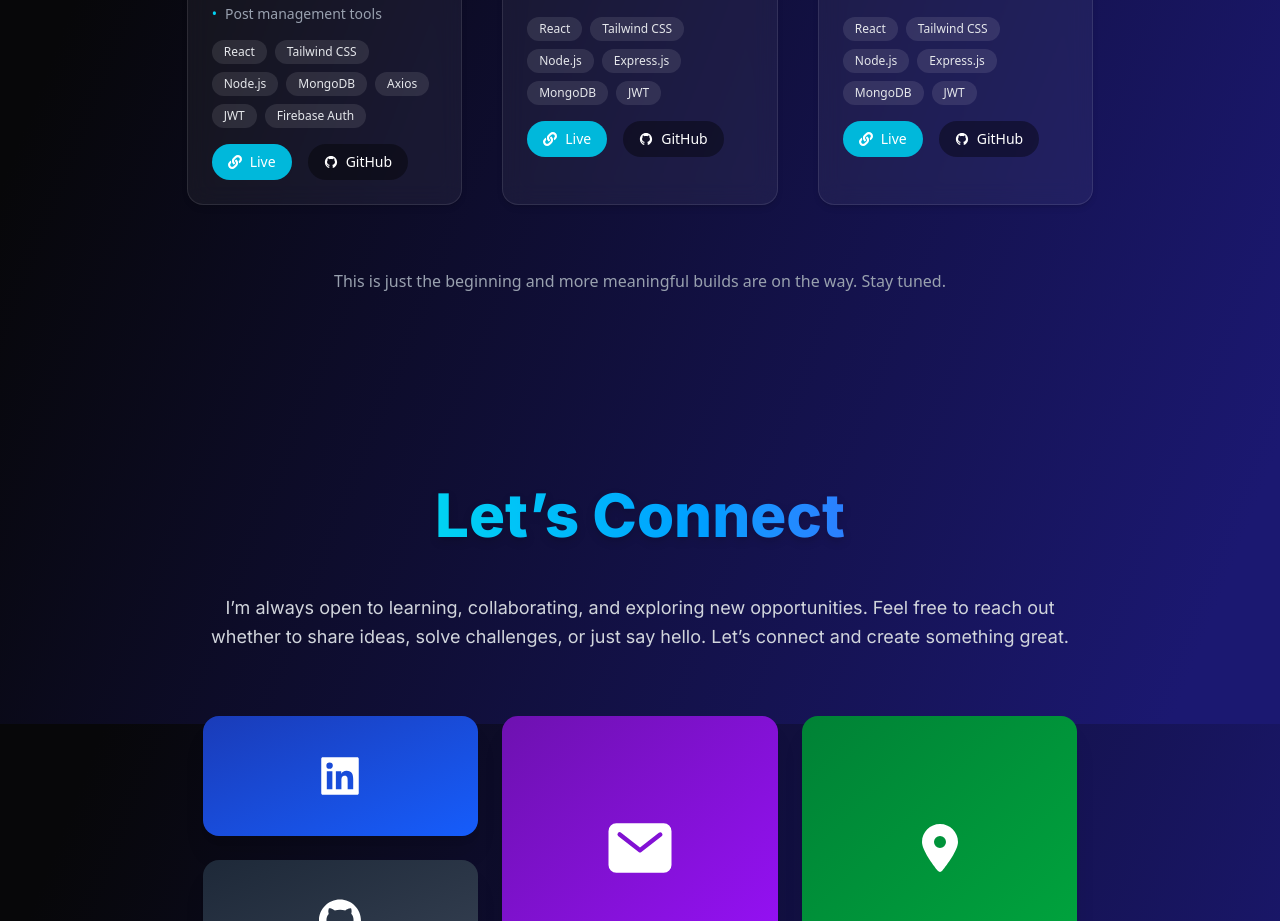
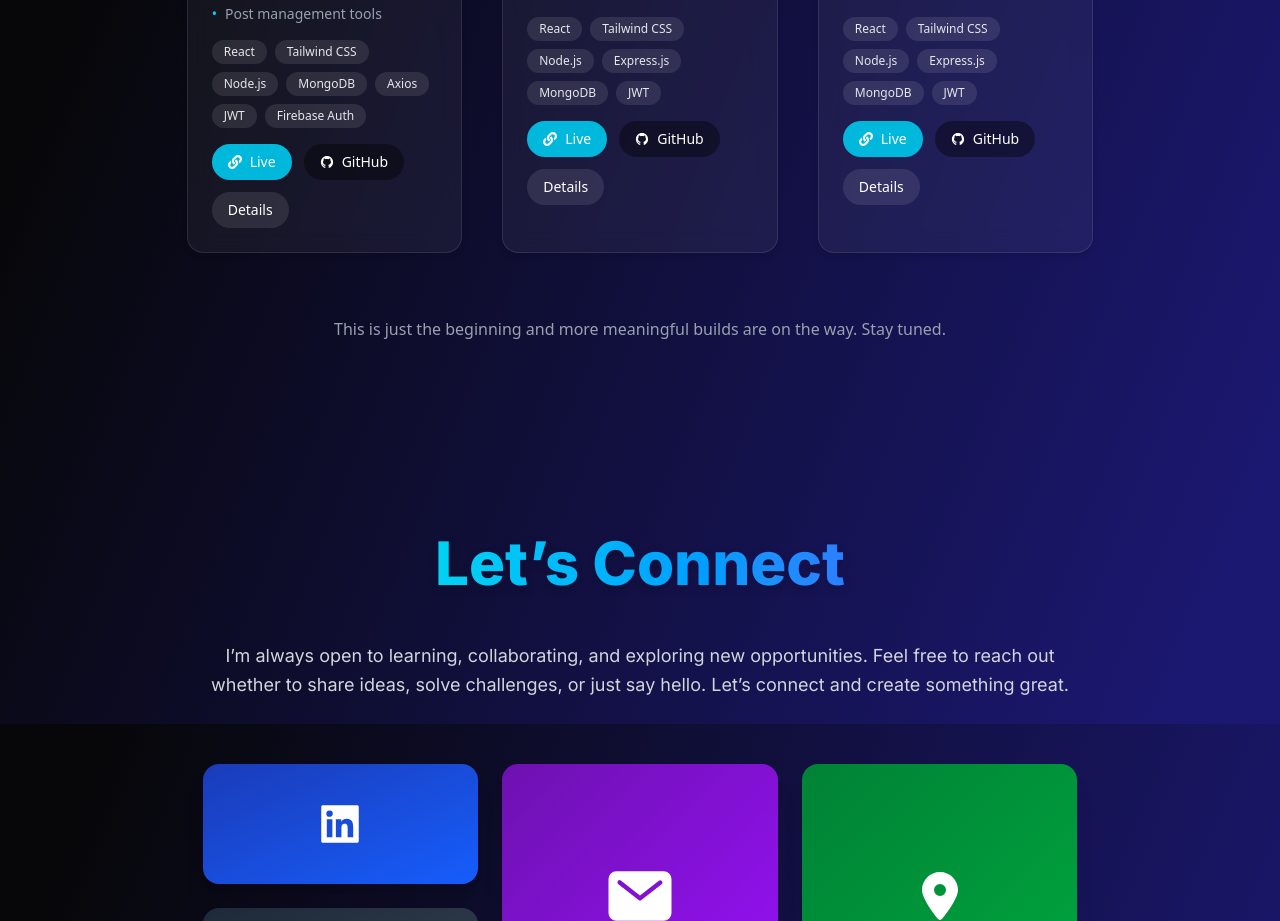
Before and after one commit to Tonmoy-codebreak/myportfolio, a React (Vite) app: page / in a window 1280 px wide. Shown: the part 4900-5821 px from the top of the page. Built offline with nearby package versions, Linux system fonts and the light colour scheme.

Commit message:
added details button

```diff
--- a/src/Components/Navbar.jsx
+++ b/src/Components/Navbar.jsx
@@ -104,8 +104,8 @@ const Navbar = () => {
         {/* Navbar End */}
         <div className="navbar-end">
           <a
-            href="#"
-            target="_blank"
+            href=""
+
             rel="noopener noreferrer"
             className="relative cursor-pointer py-2 px-4 md:py-3 md:px-8 text-center font-barlow inline-flex justify-center text-sm uppercase text-white rounded-lg border-solid transition-transform duration-300 ease-in-out group outline-offset-4 focus:outline-2 focus:outline-white focus:outline-offset-4 overflow-hidden"
           >
--- a/src/Components/Projects.jsx
+++ b/src/Components/Projects.jsx
@@ -1,78 +1,97 @@
-import React from 'react';
-import { motion } from 'framer-motion';
-import { FaLink } from 'react-icons/fa';
-import { AiFillGithub } from 'react-icons/ai';
+import React, { useState } from "react";
+import { motion } from "framer-motion";
+import { FaLink } from "react-icons/fa";
+import { AiFillGithub } from "react-icons/ai";
+import Details from "../Pages/Details";
+
 
 const fadeIn = (delay = 0) => ({
   hidden: { opacity: 0, y: 20 },
   visible: {
     opacity: 1,
     y: 0,
-    transition: { duration: 0.6, ease: 'easeOut', delay },
+    transition: { duration: 0.6, ease: "easeOut", delay },
   },
 });
 
 const Projects = () => {
+  const [selectedProject, setSelectedProject] = useState(null);
+
   const projects = [
     {
       id: 1,
-      title: 'LeafLink',
-      image: 'https://i.ibb.co/C5YGDqkj/Screenshot-1788.png',
+      title: "LeafLink",
+      image: "https://i.ibb.co/C5YGDqkj/Screenshot-1788.png",
       description:
-        'LeafLink is a vibrant gardening platform where users share tips, join events, and connect with growers. It features public/private posts, event sliders, and rich profiles.',
+        "LeafLink is a vibrant gardening platform where users share tips, join events, and connect with growers. It features public/private posts, event sliders, and rich profiles.",
       features: [
-        'Tip sharing (public/private)',
-        'Event showcasing',
-        'Gardener network',
-        'Post management tools',
+        "Tip sharing (public/private)",
+        "Event showcasing",
+        "Gardener network",
+        "Post management tools",
       ],
       technologies: [
-        'React',
-        'Tailwind CSS',
-        'Node.js',
-        'MongoDB',
-        'Axios',
-        'JWT',
-        'Firebase Auth',
+        "React",
+        "Tailwind CSS",
+        "Node.js",
+        "MongoDB",
+        "Axios",
+        "JWT",
+        "Firebase Auth",
       ],
-      liveLink: 'https://leaf-link-app.web.app/',
-      githubLink: 'https://github.com/Tonmoy-codebreak/leaflink-clientside',
+      liveLink: "https://leaf-link-app.web.app/",
+      githubLink: "https://github.com/Tonmoy-codebreak/leaflink-clientside",
     },
     {
       id: 2,
-      title: 'BlogBox',
-      image: 'https://i.ibb.co/7tGmGn9t/Screenshot-1789.png',
+      title: "BlogBox",
+      image: "https://i.ibb.co/7tGmGn9t/Screenshot-1789.png",
       description:
-        'BlogBox is a full-stack blog platform with modern UI, wishlist system, category filters, and animation-rich experience. Auth is secure and smooth.',
+        "BlogBox is a full-stack blog platform with modern UI, wishlist system, category filters, and animation-rich experience. Auth is secure and smooth.",
       features: [
-        'Blog creation/reading',
-        'Secure authentication',
-        'Wishlist + category filter',
-        'Search functionality',
+        "Blog creation/reading",
+        "Secure authentication",
+        "Wishlist + category filter",
+        "Search functionality",
       ],
-      technologies: ['React', 'Tailwind CSS', 'Node.js', 'Express.js', 'MongoDB', 'JWT'],
-      liveLink: 'https://blogbox-1d1b8.web.app/',
-      githubLink: 'https://github.com/Tonmoy-codebreak/blogbox-clientside',
+      technologies: [
+        "React",
+        "Tailwind CSS",
+        "Node.js",
+        "Express.js",
+        "MongoDB",
+        "JWT",
+      ],
+      liveLink: "https://blogbox-1d1b8.web.app/",
+      githubLink: "https://github.com/Tonmoy-codebreak/blogbox-clientside",
     },
     {
       id: 3,
-      title: 'DocTalk',
-      image: 'https://i.ibb.co/hRCjBWjZ/Screenshot-1790.png',
+      title: "DocTalk",
+      image: "https://i.ibb.co/hRCjBWjZ/Screenshot-1790.png",
       description:
-        'DocTalk lets users easily find doctors, check their profiles, and book appointments for virtual or in-person visits with real-time availability.',
+        "DocTalk lets users easily find doctors, check their profiles, and book appointments for virtual or in-person visits with real-time availability.",
       features: [
-        'Doctor directory + filters',
-        'Appointment scheduling',
-        'Responsive profiles',
-        'Clean UI for mobile/desktop',
+        "Doctor directory + filters",
+        "Appointment scheduling",
+        "Responsive profiles",
+        "Clean UI for mobile/desktop",
       ],
-      technologies: ['React', 'Tailwind CSS', 'Node.js', 'Express.js', 'MongoDB', 'JWT'],
-      liveLink: 'https://doc-talk-tonmoy.netlify.app/',
-      githubLink: 'https://github.com/Tonmoy-codebreak/doctalk',
+      technologies: [
+        "React",
+        "Tailwind CSS",
+        "Node.js",
+        "Express.js",
+        "MongoDB",
+        "JWT",
+      ],
+      liveLink: "https://doc-talk-tonmoy.netlify.app/",
+      githubLink: "https://github.com/Tonmoy-codebreak/doctalk",
     },
   ];
 
   return (
+    <>
       <section id="projects" className="py-24 px-6 sm:px-10 lg:px-20">
         <motion.h2
           variants={fadeIn()}
@@ -94,7 +113,6 @@ const Projects = () => {
               viewport={{ once: true }}
               className="relative bg-white/5 backdrop-blur-md border border-white/10 rounded-2xl p-6 shadow-md hover:shadow-cyan-500/30 transition-all duration-300 group"
             >
-            {/* Background Title on Hover - bottom right */}
               <h3
                 className="pointer-events-none absolute bottom-4 right-4 text-white font-extrabold uppercase select-none opacity-0 group-hover:opacity-10 transition-opacity duration-300 truncate max-w-[90%] text-[2.5rem] sm:text-[3rem] md:text-[3.5rem] lg:text-[3rem] leading-none"
                 aria-hidden="true"
@@ -111,12 +129,19 @@ const Projects = () => {
                   />
                 </div>
 
-              <h3 className="text-2xl font-semibold mb-2 text-white">{project.title}</h3>
-              <p className="text-sm text-gray-300 leading-relaxed mb-4">{project.description}</p>
+                <h3 className="text-2xl font-semibold mb-2 text-white">
+                  {project.title}
+                </h3>
+                <p className="text-sm text-gray-300 leading-relaxed mb-4">
+                  {project.description}
+                </p>
 
                 <ul className="text-sm text-gray-400 space-y-1 mb-4">
                   {project.features.map((feature, i) => (
-                  <li key={i} className="before:content-['•'] before:mr-2 before:text-cyan-400">
+                    <li
+                      key={i}
+                      className="before:content-['•'] before:mr-2 before:text-cyan-400"
+                    >
                       {feature}
                     </li>
                   ))}
@@ -133,7 +158,7 @@ const Projects = () => {
                   ))}
                 </div>
 
-              <div className="flex gap-4">
+                <div className="flex flex-wrap gap-3">
                   <a
                     href={project.liveLink}
                     target="_blank"
@@ -150,13 +175,22 @@ const Projects = () => {
                   >
                     <AiFillGithub className="mr-2" /> GitHub
                   </a>
+                  <a
+                    href="#"
+                    onClick={(e) => {
+                      e.preventDefault();
+                      setSelectedProject(project);
+                    }}
+                    className="inline-flex items-center px-4 py-2 rounded-full text-sm bg-white/10 text-white hover:bg-cyan-500/20 transition cursor-pointer"
+                  >
+                    Details
+                  </a>
                 </div>
               </div>
             </motion.div>
           ))}
         </div>
 
-      {/* Closing message */}
         <motion.p
           variants={fadeIn(projects.length * 0.2 + 0.2)}
           initial="hidden"
@@ -164,9 +198,16 @@ const Projects = () => {
           viewport={{ once: true }}
           className="text-center text-gray-400 text-sm sm:text-base mt-16"
         >
-        This is just the beginning and more meaningful builds are on the way. Stay tuned.
+          This is just the beginning and more meaningful builds are on the way. Stay
+          tuned.
         </motion.p>
       </section>
+
+      {/* Modal */}
+      {selectedProject && (
+        <Details project={selectedProject} onClose={() => setSelectedProject(null)} />
+      )}
+    </>
   );
 };
 
--- /dev/null
+++ b/src/Pages/Details.jsx
@@ -0,0 +1,127 @@
+import React from "react";
+import { FaLink } from "react-icons/fa";
+import { AiFillGithub } from "react-icons/ai";
+
+const projectChallenges = {
+  LeafLink:
+    "While developing LeafLink, I faced challenges with dashboard outlet rendering, needing to rerender specific components dynamically to properly display updated content without full reloads. Managing complex state in this multi-user environment required careful optimization to maintain smooth UX.",
+  BlogBox:
+    "Setting up the Axios interceptor with JWT tokens was tricky initially, but integrating Firebase JWT resolved authentication smoothly. Additionally, backend token verification setup posed challenges, especially ensuring secure, seamless token refresh and validation flows across the app.",
+  DocTalk:
+    "One major challenge was correctly configuring each doctor's availability based on the current date and real-time appointment schedules. Handling concurrent bookings and keeping the calendar updated in real-time demanded careful synchronization between frontend and backend.",
+};
+
+const projectImprovements = {
+  LeafLink:
+    "Future improvements include implementing live event management with real-time updates, enhancing the gardener networking features, and adding advanced post analytics to help users track engagement. Integration of community-driven event suggestions and better moderation tools are also planned.",
+  BlogBox:
+    "Upcoming plans involve expanding category options, allowing users to embed YouTube videos directly in their blog posts, and improving search with advanced filters. Additionally, I aim to introduce personalized reading recommendations and richer post formatting capabilities.",
+  DocTalk:
+    "Plans for DocTalk include adding more granular doctor availability options, integrating notification reminders for upcoming appointments, and improving the booking UI for smoother scheduling. I also plan to support multiple visit types with enhanced virtual consultation tools and patient feedback features.",
+};
+
+const briefDescriptions = {
+  LeafLink:
+    "LeafLink is a dynamic gardening platform that empowers users to share valuable tips, participate in engaging events, and connect with a community of passionate growers. The platform supports both public and private posts, vibrant event sliders, and comprehensive user profiles that foster an interactive and supportive experience.",
+  BlogBox:
+    "BlogBox is a modern full-stack blogging platform that combines a sleek and intuitive user interface with powerful features such as wishlists, category filtering, and rich animations. It offers secure authentication and a smooth, personalized experience for both reading and creating blogs across devices.",
+  DocTalk:
+    "DocTalk is a user-friendly healthcare appointment system designed to help users find doctors, explore detailed profiles, and book appointments for virtual or in-person visits with real-time availability. The platform simplifies scheduling while ensuring timely access to healthcare professionals with an intuitive interface.",
+};
+
+const Details = ({ project, onClose }) => {
+  if (!project) return null;
+
+  const challenges = projectChallenges[project.title] || "";
+  const improvements = projectImprovements[project.title] || "";
+  const description = briefDescriptions[project.title] || project.description;
+
+  return (
+    <div
+      className="fixed inset-0 bg-black bg-opacity-70 flex justify-center items-center z-50 p-4 sm:p-6"
+      onClick={onClose}
+    >
+      <div
+        className="bg-gray-900 text-white max-w-full sm:max-w-3xl md:max-w-4xl lg:max-w-5xl p-6 sm:p-8 rounded-2xl shadow-lg relative overflow-auto max-h-[90vh] sm:max-h-[85vh]"
+        onClick={(e) => e.stopPropagation()}
+        style={{minWidth: "280px"}}
+      >
+        <button
+          onClick={onClose}
+          className="absolute top-4 right-4 text-white text-3xl font-bold hover:text-cyan-400 focus:outline-none"
+          aria-label="Close modal"
+        >
+          &times;
+        </button>
+
+        {/* Project Image */}
+        {project.image && (
+          <img
+            src={project.image}
+            alt={`${project.title} screenshot`}
+            className="w-full max-h-64 sm:max-h-72 md:max-h-80 object-contain rounded-2xl mb-6"
+          />
+        )}
+
+        <h1 className="text-3xl sm:text-4xl font-bold mb-4 truncate">{project.title}</h1>
+
+        {/* Main Technology Stack */}
+        <div className="mb-6">
+          <h2 className="text-lg sm:text-xl font-semibold mb-2">Main Technology Stack</h2>
+          <div className="flex flex-wrap gap-2">
+            {project.technologies.map((tech, i) => (
+              <span
+                key={i}
+                className="px-3 py-1 rounded-full bg-white/10 text-xs sm:text-sm text-white"
+              >
+                {tech}
+              </span>
+            ))}
+          </div>
+        </div>
+
+        {/* Brief Description */}
+        <div className="mb-6">
+          <h2 className="text-lg sm:text-xl font-semibold mb-2">Brief Description</h2>
+          <p className="text-gray-300 whitespace-pre-line text-sm sm:text-base">{description}</p>
+        </div>
+
+        {/* Challenges Faced */}
+        <div className="mb-6">
+          <h2 className="text-lg sm:text-xl font-semibold mb-2">Challenges Faced</h2>
+          <p className="text-gray-300 whitespace-pre-line text-sm sm:text-base">{challenges}</p>
+        </div>
+
+        {/* Potential Improvements */}
+        <div className="mb-6">
+          <h2 className="text-lg sm:text-xl font-semibold mb-2">
+            Potential Improvements & Future Plans
+          </h2>
+          <p className="text-gray-300 whitespace-pre-line text-sm sm:text-base">{improvements}</p>
+        </div>
+
+        {/* Links */}
+        <div className="mb-6 flex flex-wrap gap-3 justify-center sm:justify-start">
+          <a
+            href={project.liveLink}
+            target="_blank"
+            rel="noopener noreferrer"
+            className="inline-flex items-center gap-2 px-4 py-2 bg-cyan-500 rounded-full text-sm sm:text-base hover:scale-105 transition transform"
+          >
+            <FaLink /> Live
+          </a>
+          <a
+            href={project.githubLink}
+            target="_blank"
+            rel="noopener noreferrer"
+            className="inline-flex items-center gap-2 px-4 py-2 bg-gray-700 rounded-full text-sm sm:text-base hover:bg-white/20 transition"
+          >
+            <AiFillGithub /> GitHub
+          </a>
+        </div>
+      </div>
+    </div>
+  );
+};
+
+export default Details;
--- a/src/Route/route.jsx
+++ b/src/Route/route.jsx
@@ -3,6 +3,7 @@ import {
 } from "react-router";
 import MainLayout from "../Layout/MainLayout";
 import HomePage from "../Pages/HomePage";
+import Details from "../Pages/Details";
 
 
 const router = createBrowserRouter([
@@ -13,6 +14,10 @@ const router = createBrowserRouter([
         {
             index:true,
             element: <HomePage></HomePage>
+        },
+        {
+           path: "/details/:id",
+          element:<Details></Details>
         }
     ]
   },
```
Lines whose indentation alone changed are shown as unchanged.
